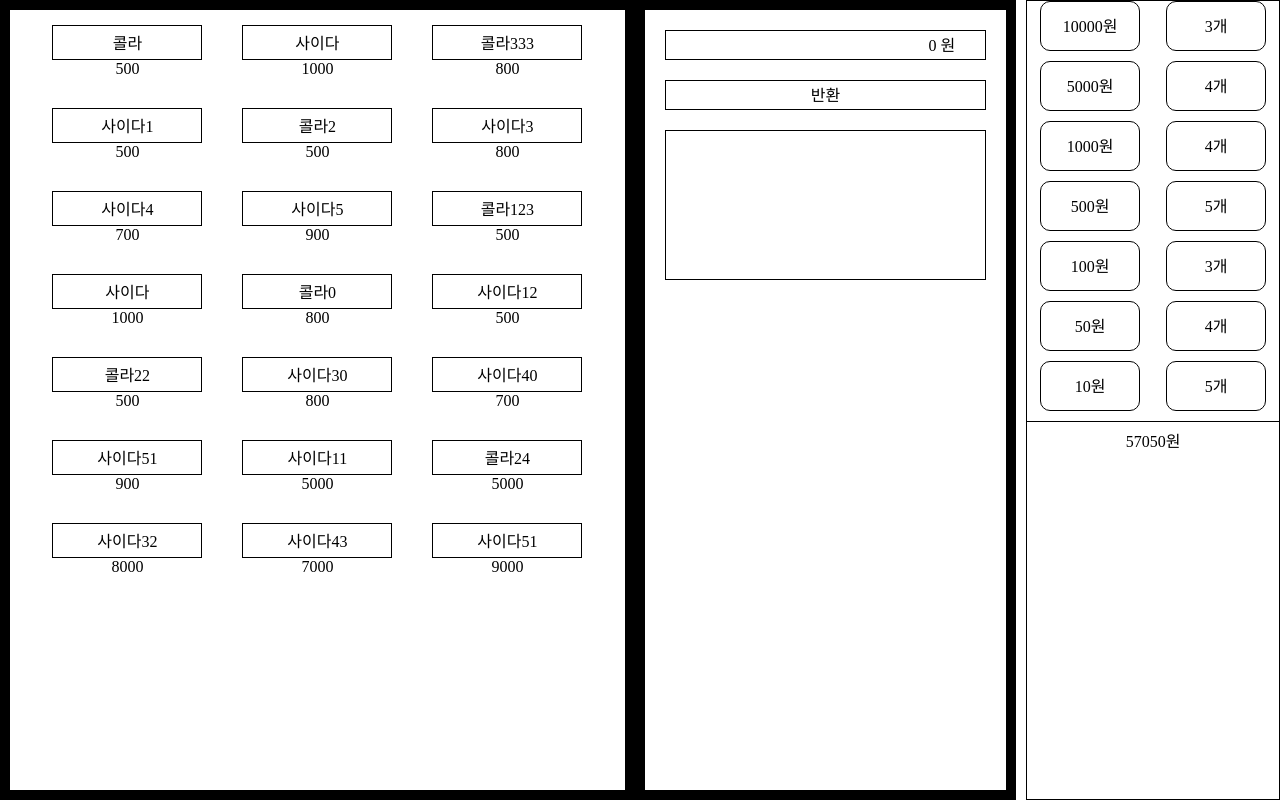
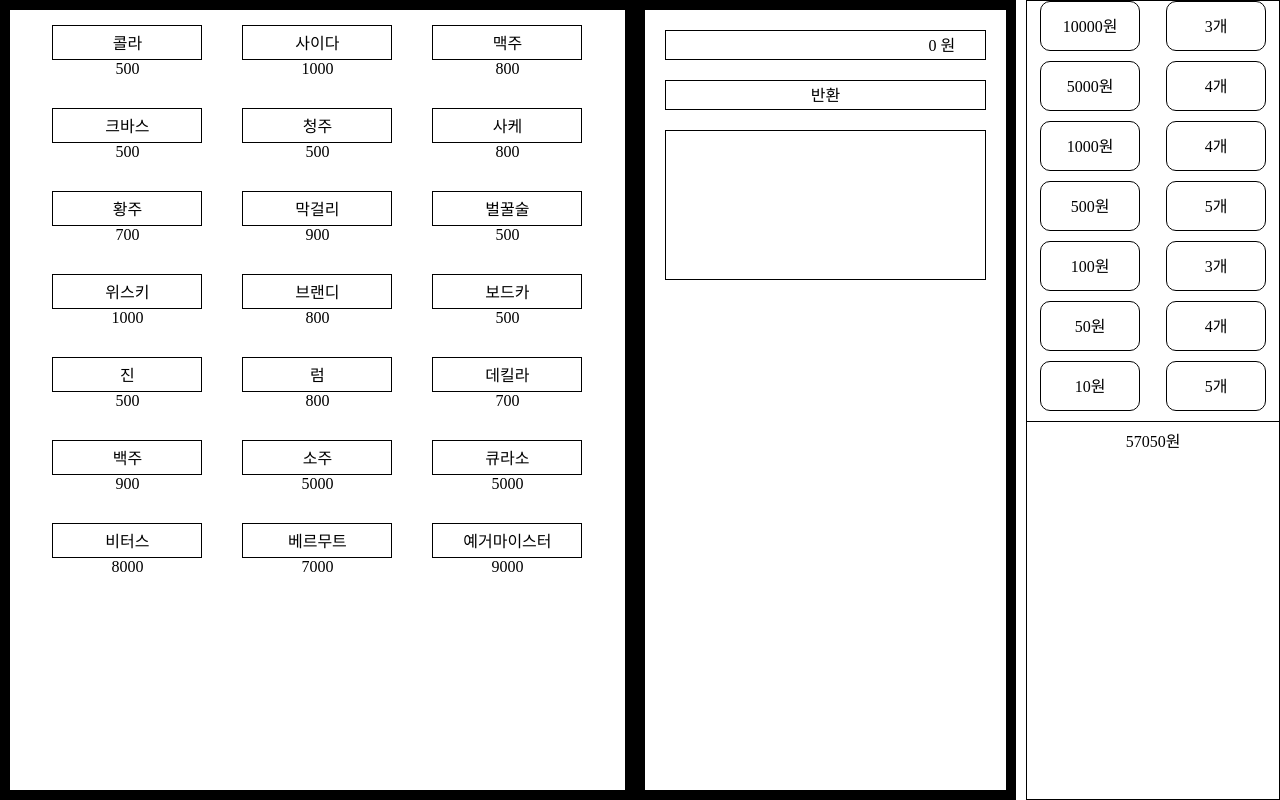
Before and after one commit to terajh/vending-machine, a React (Create React App) app in the folder client/: page / in a window 1280 px wide. Built offline with nearby package versions, Linux system fonts and the light colour scheme.

Commit message:
feat: 데이터 세부내용 변경

```diff
--- a/client/src/data/index.js
+++ b/client/src/data/index.js
@@ -11,23 +11,23 @@ export const billList = [
 export const itemList = [
   { name: "콜라", price: 500, count: 3 },
   { name: "사이다", price: 1000, count: 3 },
-  { name: "콜라333", price: 800, count: 3 },
-  { name: "사이다1", price: 500, count: 3 },
-  { name: "콜라2", price: 500, count: 3 },
-  { name: "사이다3", price: 800, count: 3 },
-  { name: "사이다4", price: 700, count: 3 },
-  { name: "사이다5", price: 900, count: 3 },
-  { name: "콜라123", price: 500, count: 3 },
-  { name: "사이다", price: 1000, count: 3 },
-  { name: "콜라0", price: 800, count: 3 },
-  { name: "사이다12", price: 500, count: 3 },
-  { name: "콜라22", price: 500, count: 3 },
-  { name: "사이다30", price: 800, count: 3 },
-  { name: "사이다40", price: 700, count: 3 },
-  { name: "사이다51", price: 900, count: 3 },
-  { name: "사이다11", price: 5000, count: 3 },
-  { name: "콜라24", price: 5000, count: 3 },
-  { name: "사이다32", price: 8000, count: 3 },
-  { name: "사이다43", price: 7000, count: 3 },
-  { name: "사이다51", price: 9000, count: 3 },
+  { name: "맥주", price: 800, count: 3 },
+  { name: "크바스", price: 500, count: 3 },
+  { name: "청주", price: 500, count: 3 },
+  { name: "사케", price: 800, count: 3 },
+  { name: "황주", price: 700, count: 3 },
+  { name: "막걸리", price: 900, count: 3 },
+  { name: "벌꿀술", price: 500, count: 3 },
+  { name: "위스키", price: 1000, count: 3 },
+  { name: "브랜디", price: 800, count: 3 },
+  { name: "보드카", price: 500, count: 3 },
+  { name: "진", price: 500, count: 3 },
+  { name: "럼", price: 800, count: 3 },
+  { name: "데킬라", price: 700, count: 3 },
+  { name: "백주", price: 900, count: 3 },
+  { name: "소주", price: 5000, count: 3 },
+  { name: "큐라소", price: 5000, count: 3 },
+  { name: "비터스", price: 8000, count: 3 },
+  { name: "베르무트", price: 7000, count: 3 },
+  { name: "예거마이스터", price: 9000, count: 3 },
 ];
```
